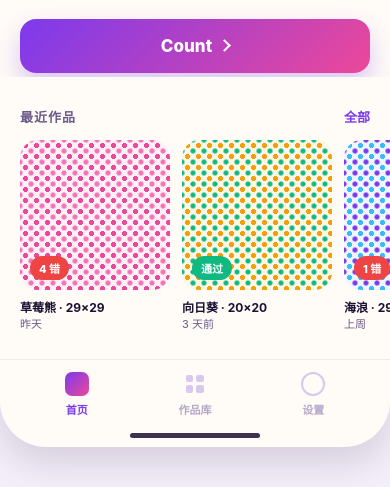
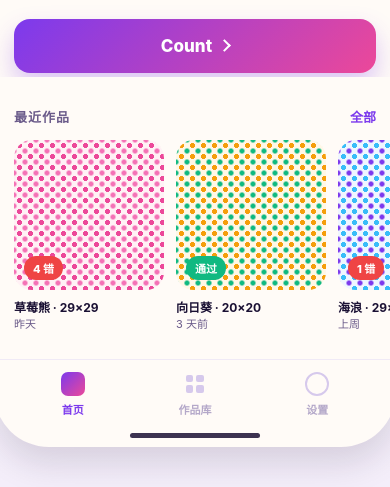
Before and after one commit to AnInteger/pintconut, a plain HTML site: page docs/mockups/home.html in a window 390 px wide. Shown: the part 367-854 px from the top of the page. Drawn offline with Linux system fonts and the light colour scheme.

Commit message:
style(mockups): 手机框改为 iPhone 17 Pro 尺寸（402pt）
- .phone 宽度 390 → 402pt（iPhone 17 Pro 逻辑宽，6.3"）
- 圆角 46 → 55px（现代 Pro 屏幕弧度）

仅 styles.css 一处，所有屏自动生效。

Co-Authored-By: Claude <noreply@anthropic.com>

```diff
--- a/docs/mockups/styles.css
+++ b/docs/mockups/styles.css
@@ -62,7 +62,7 @@ body {
 
 /* ===== 手机框 ===== */
 .phone {
-  width: 390px; background: var(--bg-app); border-radius: 46px; overflow: hidden;
+  width: 402px; background: var(--bg-app); border-radius: 55px; overflow: hidden;
   box-shadow: var(--sh-card); position: relative;
 }
 .status { height: 46px; display: flex; align-items: center; justify-content: space-between; padding: 0 28px; }
```
